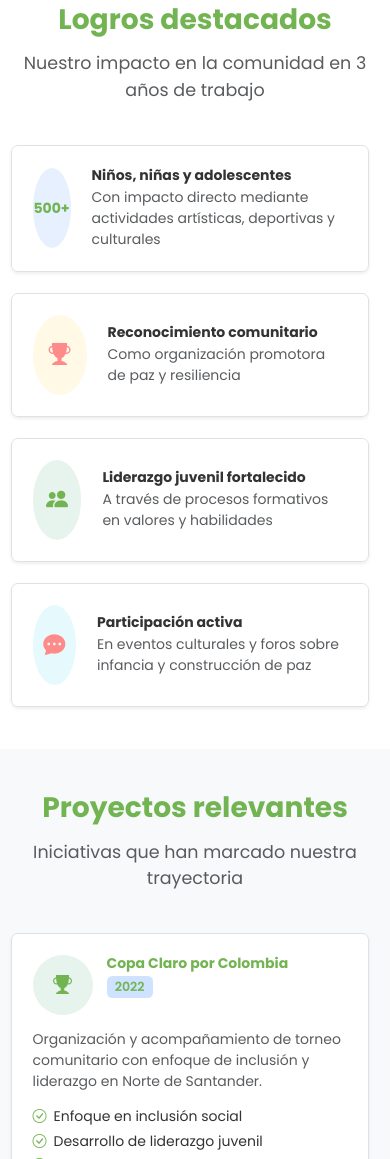
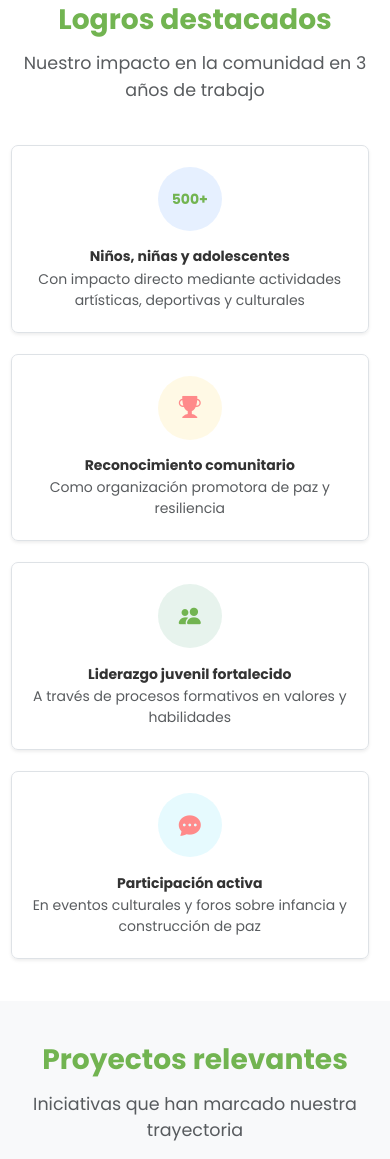
Before and after one commit to Jefferson-MejiaTorres/Jugar-Es-Sonar, a website: page index.html in a window 390 px wide. Shown: the part 4824-5983 px from the top of the page. Drawn offline with nearby package versions, Linux system fonts and the light colour scheme.

Commit message:
feat: Unificar estilo y mejorar responsividad de tarjetas de logros en móviles

```diff
--- a/src/estilos/principal.css
+++ b/src/estilos/principal.css
@@ -450,6 +450,58 @@ a[href="#mision-vision"].btn:focus-visible {
   .impact-card h4 { font-size: 1rem; }
   .impact-card p { font-size: .92rem; }
 }
+
+/* ===== ACHIEVEMENT CARDS: unificar estilo y arreglo de círculos en móvil ===== */
+.achievement-item {
+  display: flex;
+  align-items: center;
+  gap: 1rem;
+  padding: 1rem;
+  background: rgba(255,255,255,0.92);
+  border-radius: 1rem;
+  box-shadow: 0 12px 30px rgba(0,0,0,0.08);
+  border: 1px solid rgba(0,0,0,0.04);
+}
+
+.achievement-item .achievement-icon,
+.achievement-item .achievement-number {
+  width: 80px;
+  height: 80px;
+  aspect-ratio: 1/1;
+  border-radius: 50%;
+  display: inline-flex;
+  align-items: center;
+  justify-content: center;
+  overflow: hidden;
+  background: inherit;
+  flex: 0 0 auto;
+}
+
+.achievement-item .achievement-icon i,
+.achievement-number h3 {
+  display: block;
+  line-height: 1;
+  font-size: 1.25rem;
+}
+
+.achievement-item h5 { margin: 0; font-weight: 700; }
+.achievement-item p { margin: 0; color: #6c757d; }
+
+/* Ensure spacing resets on small screens where .me-4 may cause overflow */
+.achievement-item .me-4 { margin-inline-end: 0 !important; }
+
+@media (max-width: 768px) {
+  .achievement-item { gap: .75rem; }
+}
+
+@media (max-width: 576px) {
+  .achievement-item { flex-direction: column; align-items: center; text-align: center; padding: .9rem; }
+  .achievement-item .achievement-icon,
+  .achievement-item .achievement-number { width: 64px !important; height: 64px !important; margin-bottom: .5rem; }
+  .achievement-item .achievement-icon i,
+  .achievement-number h3 { font-size: 1rem; }
+}
+
 
 
 /* Helper classes para integración con Tailwind (fallback visual si Tailwind no carga) */
```
